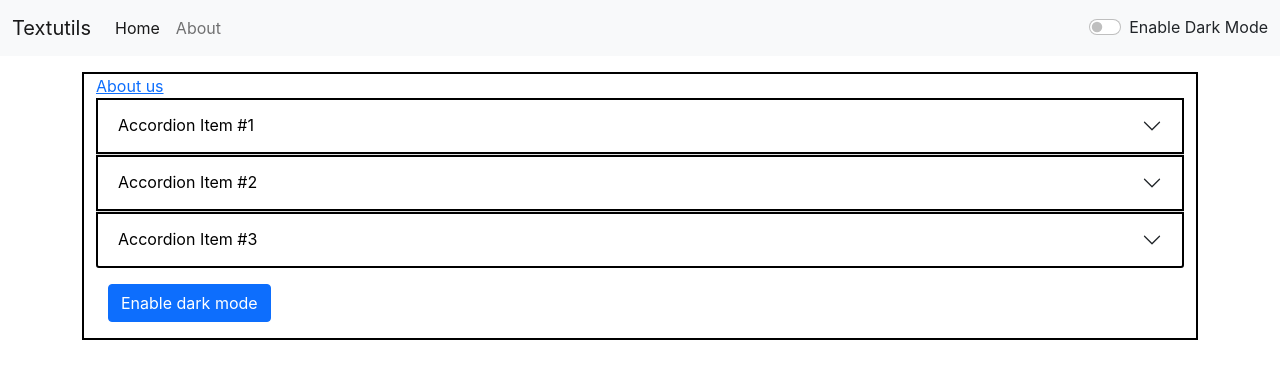
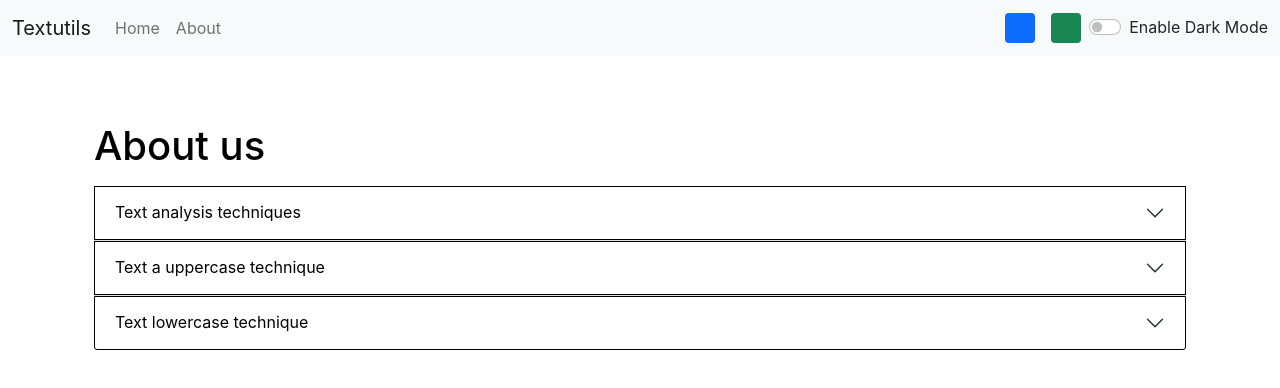
Before and after one commit to itsajay001/TextUtils-react, a React (Create React App) app: page /about in a window 1280 px wide. Shown: the top 388 px of the page. Built offline with nearby package versions, Linux system fonts and the light colour scheme.

Commit message:
project completed

```diff
--- a/package.json
+++ b/package.json
@@ -1,4 +1,5 @@
 {
+  "homepage": "https://itsajay001.github.io/reactapp",
   "name": "reactapp",
   "version": "0.1.0",
   "private": true,
@@ -6,6 +7,7 @@
     "@testing-library/jest-dom": "^5.17.0",
     "@testing-library/react": "^13.4.0",
     "@testing-library/user-event": "^13.5.0",
+    "gh-pages": "^6.1.1",
     "install": "^0.13.0",
     "npm": "^10.8.1",
     "react": "^18.3.1",
@@ -15,6 +17,8 @@
     "web-vitals": "^2.1.4"
   },
   "scripts": {
+    "predeploy": "npm run build",
+    "deploy": "gh-pages -d build",
     "start": "react-scripts start",
     "build": "react-scripts build",
     "test": "react-scripts test",
--- a/src/App.js
+++ b/src/App.js
@@ -1,4 +1,4 @@
-import logo from "./logo.svg";
+
 import "./App.css";
 import Navbar from "./Components/Navbar";
 import TextForm from "./Components/TextForm";
@@ -63,16 +63,17 @@ function App() {
 
 
           <Routes>
-            <Route
-              exact path="/"
-              element={<TextForm showalert={showalert} heading="Enter text" />}
-            />
-            <Route exact path="/about" element={<About />} />
+             <Route path="/" element={<TextForm showalert={showalert} heading="Enter text" />} />
+             <Route path="/about" element={ <About mode={mode} />} />
+
+
+
+
           </Routes>
 
 
       </div>
-      </BrowserRouter>
+       </BrowserRouter>
     </>
   );
 }
--- a/src/Components/About.js
+++ b/src/Components/About.js
@@ -1,38 +1,25 @@
-import React, { useState } from "react";
-import { Link } from "react-router-dom";
+import React from "react";
 
-export default function About() {
-  const [myStyle, setMyStyle] = useState({
-    color: "black",
-    backgroundColor: "white",
-    border: "2px black solid",
-  });
 
-  const [btntext, setbtntext] = useState("Enable dark mode");
-  const Changeclr = () => {
-    if (myStyle.color == "black") {
-      console.log("if");
-      setMyStyle({
-        color: "white",
-        backgroundColor: "black",
-        border: "2px white solid",
-      });
-      setbtntext("Enable light mode");
-    } else {
-      setMyStyle({
-        color: "black",
-        backgroundColor: "white",
-        border: "2px black solid",
-      });
-      setbtntext("Enable dark mode");
-    }
+export default function About(props) {
+  // const [myStyle, setMyStyle] = useState({
+  //   color: "black",
+  //   backgroundColor: "white",
+  //   border: "2px black solid",
+  // });
+
+  let myStyle = {
+    color: props.mode === "dark" ? "white" : "black",
+    backgroundColor: props.mode === "dark" ? "#204a3957" : "white",
+    border: "0.1em solid",
+    borderColor: props.mode === "dark" ? "white" : "black"
   };
 
   return (
-    <div className="container my-3" style={myStyle}>
-      <a className="my-3" to="/about">
+    <div className="container my-3" style={{color: props.mode === "dark" ? "white" : "black"}}>
+      <h1 className="my-3" to="/about">
         About us
-      </a>
+      </h1>
       <div className="accordion accordion-flush" id="accordionFlushExample">
         <div className="accordion-item">
           <h2 className="accordion-header" id="flush-headingOne">
@@ -45,7 +32,7 @@ export default function About() {
               aria-controls="flush-collapseOne"
               style={myStyle}
             >
-              Accordion Item #1
+              Text analysis techniques
             </button>
           </h2>
           <div
@@ -53,11 +40,11 @@ export default function About() {
             className="accordion-collapse collapse"
             aria-labelledby="flush-headingOne"
             data-bs-parent="#accordionFlushExample"
+            style={myStyle}
           >
             <div className="accordion-body" style={myStyle}>
-              Placeholder content for this accordion, which is intended to
-              demonstrate the <code>.accordion-flush</code> class. This is the
-              first item's accordion body.
+              Text classification. Text classification is a process of assigning
+              tags to unstructured text data. ...
             </div>
           </div>
         </div>
@@ -72,7 +59,7 @@ export default function About() {
               aria-controls="flush-collapseTwo"
               style={myStyle}
             >
-              Accordion Item #2
+              Text a uppercase technique
             </button>
           </h2>
           <div
@@ -82,10 +69,10 @@ export default function About() {
             data-bs-parent="#accordionFlushExample"
           >
             <div className="accordion-body" style={myStyle}>
-              Placeholder content for this accordion, which is intended to
-              demonstrate the <code>.accordion-flush</code> class. This is the
-              second item's accordion body. Let's imagine this being filled with
-              some actual content.
+              To make text uppercase on a computer, you can use the "Caps Lock"
+              key to enable uppercase mode temporarily, or you can select the
+              text and apply the "Uppercase" formatting option available in most
+              word processing software.
             </div>
           </div>
         </div>
@@ -100,7 +87,7 @@ export default function About() {
               aria-controls="flush-collapseThree"
               style={myStyle}
             >
-              Accordion Item #3
+              Text lowercase technique
             </button>
           </h2>
           <div
@@ -110,25 +97,13 @@ export default function About() {
             data-bs-parent="#accordionFlushExample"
           >
             <div className="accordion-body" style={myStyle}>
-              Placeholder content for this accordion, which is intended to
-              demonstrate the <code>.accordion-flush</code> class. This is the
-              third item's accordion body. Nothing more exciting happening here
-              in terms of content, but just filling up the space to make it
-              look, at least at first glance, a bit more representative of how
-              this would look in a real-world application.
+              To use a keyboard shortcut to change between lowercase, UPPERCASE,
+              and Capitalize Each Word, select the text and press SHIFT + F3
+              until the case you want is applied.
             </div>
           </div>
         </div>
       </div>
-      <div className="container">
-        <button
-          type="button"
-          className="btn btn-primary my-3"
-          onClick={Changeclr}
-        >
-          {btntext}
-        </button>
-      </div>
     </div>
   );
 }
--- a/src/Components/Alert.js
+++ b/src/Components/Alert.js
@@ -8,13 +8,15 @@ const capital =(word)=>{
   return lower.charAt(0).toUpperCase()+ lower.slice(1)
 }
   return (
-    props.alert && (
+    <div style={{height:"50px"}}>
+    {props.alert &&
       <div
         className={`alert alert-${props.alert.type} alert-dismissible fade show`}
         role="alert"
       >
         <strong>{capital(props.alert.type)}</strong> {props.alert.msg}
+      </div>}
       </div>
-    )
+
   );
 }
--- a/src/Components/Navbar.js
+++ b/src/Components/Navbar.js
@@ -1,6 +1,7 @@
 import React from "react";
 import PropTypes from "prop-types";
 import { Link } from "react-router-dom";
+
 
 export default function Navbar(props) {
   return (
@@ -26,15 +27,19 @@ export default function Navbar(props) {
           <div className="collapse navbar-collapse" id="navbarSupportedContent">
             <ul className="navbar-nav me-auto mb-2 mb-lg-0">
               <li className="nav-item">
-                <Link className="nav-link active" aria-current="page" to="/">
-                  Home
-                </Link>
+              <Link className="nav-link" to="/">Home <span className="sr-only"></span></Link>
               </li>
 
               <li className="nav-item">
-                <Link className="nav-link" to="/about">About</Link>
+              <Link className="nav-link" to="/about">About</Link>
               </li>
+
             </ul>
+            <div className="d-flex">
+                <div className="bg-primary rounded mx-2" style={{height:"30px", width:"30px"}}></div>
+                <div className="bg-success rounded mx-2" style={{height:"30px", width:"30px"}}></div>
+              </div>
+
             <div className="form-check form-switch">
               <input
                 className="form-check-input"
@@ -51,6 +56,7 @@ export default function Navbar(props) {
               >
                 {props.textm}
               </label>
+
             </div>
           </div>
         </div>
--- a/src/Components/TextForm.js
+++ b/src/Components/TextForm.js
@@ -8,6 +8,10 @@ export default function TextForm(props) {
     var text = document.getElementById("myBox")
     text.select();
     navigator.clipboard.writeText(text.value);
+    document.getSelection().removeAllRanges()
+    props.showalert("success:", "Text copied")
+
+
   }
 
   const handleUpclick = () => {
@@ -37,7 +41,7 @@ export default function TextForm(props) {
     setText(event.target.value)
 
   }
-  const [text, setText] = useState(" ")
+  const [text, setText] = useState("")
 
   return (
     <div className="container"  style={{color: props.mode==='dark'? 'light': 'dark'}} >
@@ -63,8 +67,8 @@ export default function TextForm(props) {
       </div>
       <div className="container">
       <h1>Your Text Summery</h1>
-      <p> {text.split(" ").length} words and {text.length} character</p>
-      <p> {0.008 * text.split(" ").length} Minutes to read</p>
+      <p> {text.split(/\s+/).filter((element)=>{return element.length!==0}).length} words and {text.length} character</p>
+      <p> {0.008 * text.split(" ").filter((element)=>{return element.length!==0}).length} Minutes to read</p>
 
       <h1>Preview</h1>
 
```
Also changed, not shown: 1 other file (tests, documents, lock files or other folders).
